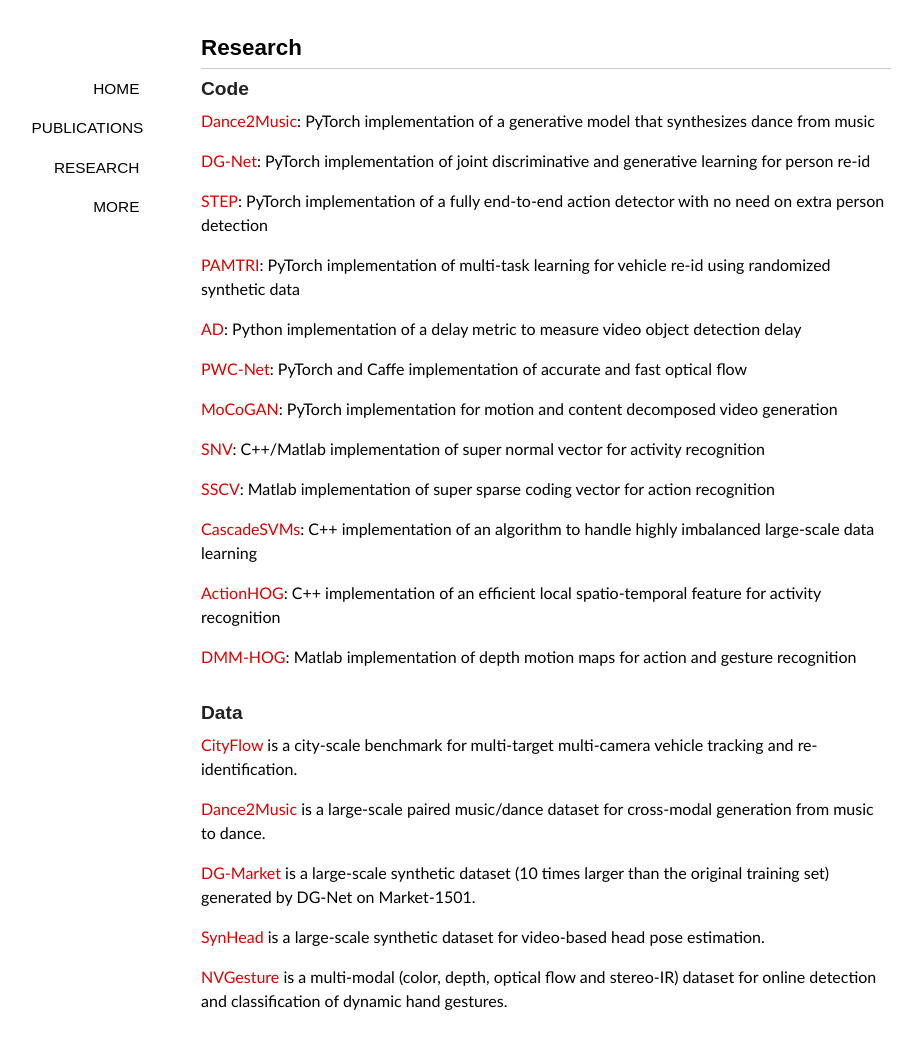
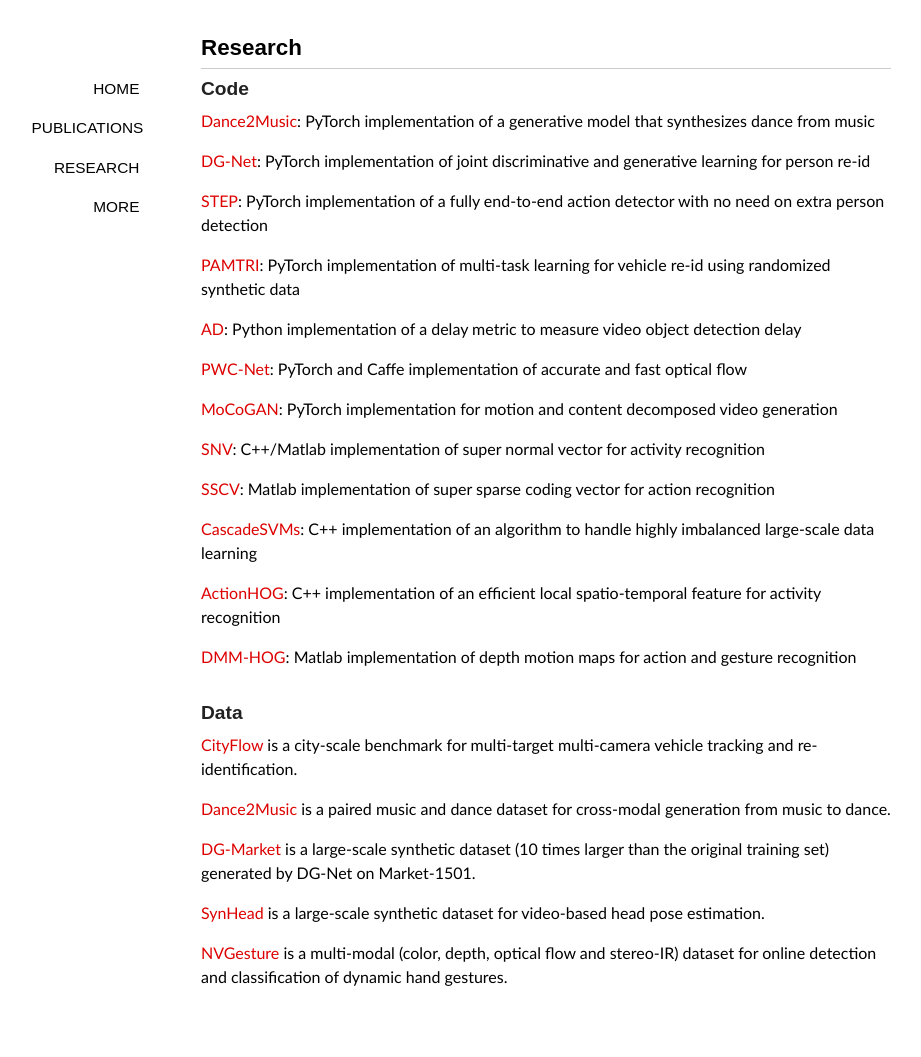
Before and after one commit to xiaodongyang/xiaodongyang.github.io, a Jekyll site: the page built from research/index.md, in a window 1280 px wide. Shown: the whole page, without its empty margins (94-1015 px from the left). Built offline with Jekyll 4.4.1, drawn with Linux system fonts in a browser that asks for light colours; some web fonts are replaced; after the commit the page ends 1033 px from its top, so only the background shows below that.

Commit message:
Update index.md

```diff
--- a/research/index.md
+++ b/research/index.md
@@ -34,7 +34,7 @@
 
 [CityFlow](https://www.aicitychallenge.org) is a city-scale benchmark for multi-target multi-camera vehicle tracking and re-identification.
 
-[Dance2Music](http://vllab.ucmerced.edu/hylee/Dancing2Music/script.txt) is a large-scale paired music/dance dataset for cross-modal generation from music to dance.
+[Dance2Music](http://vllab.ucmerced.edu/hylee/Dancing2Music/script.txt) is a paired music and dance dataset for cross-modal generation from music to dance.
 
 [DG-Market](https://github.com/NVlabs/DG-Net#dg-market) is a large-scale synthetic dataset (10 times larger than the original training set) generated by DG-Net on Market-1501.
 
```
